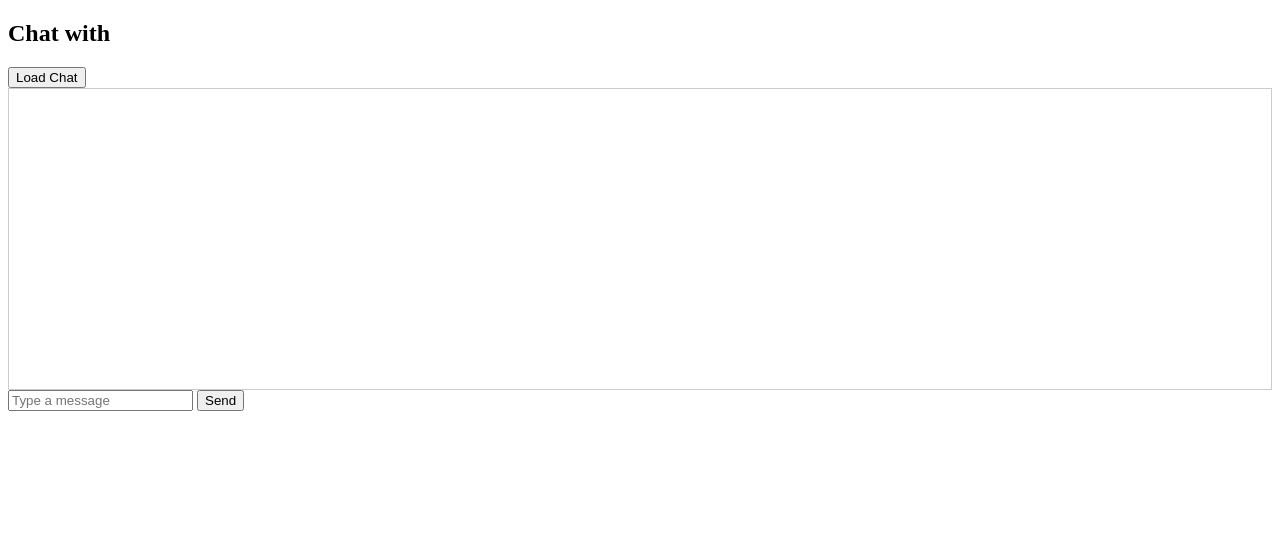
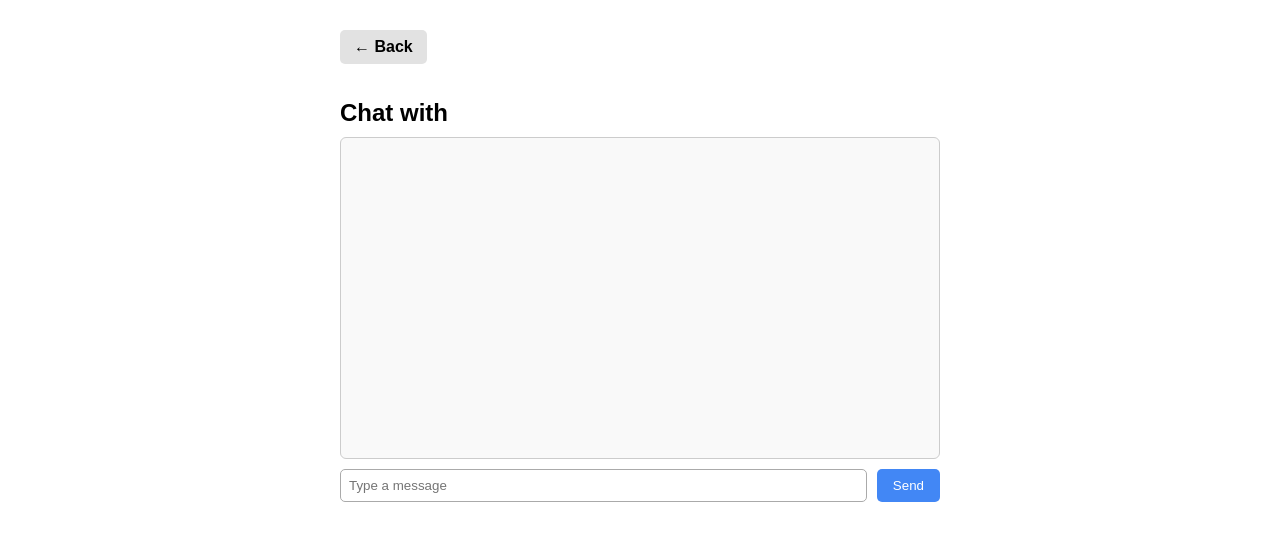
Before and after one commit to Deeksha517/chat_analyzer, a Flask app: template templates/chat.html in a window 1280 px wide. Shown: the top 541 px of the page. Run offline with Flask 3, Linux system fonts and the light colour scheme; the template is opened without the code that fills it, so the values that code supplies are empty; some libraries are stand-ins or nearby versions.

Commit message:
feat: implemented back logic in inbox

```diff
--- a/app.py
+++ b/app.py
@@ -6,6 +6,9 @@ from flask import Flask, request, jsonify, redirect, url_for, session, render_te
 from flask_bcrypt import Bcrypt # type: ignore
 from datetime import datetime, timedelta
 from flask_socketio import SocketIO, join_room, emit
+from urllib.parse import urlparse
+
+
 
 
 # 1. Near the top of app.py, define your inbox‑listing SQL
@@ -391,8 +394,18 @@ def chat(username):
                           ORDER BY timestamp ASC''', (sender, receiver, receiver, sender))
         messages = cursor.fetchall()
 
-    # Render the chat page with the messages
-    return render_template('chat.html', username=username, messages=messages)
+    # Get the previous page (referrer)
+    referrer = request.referrer
+    if referrer:
+        back_url = urlparse(referrer).path
+        # Avoid redirecting back to login or register pages
+        if back_url in ['/login', '/register']:
+            back_url = url_for('dashboard')  # Redirect to the dashboard if coming from login/register
+    else:
+        back_url = url_for('dashboard')  # Fallback to dashboard if referrer is not available
+
+    # Render the chat page with the messages and back button URL
+    return render_template('chat.html', username=username, messages=messages, back_url=back_url)
 
 # Route to fetch chat history for a specific conversation
 @app.route('/get_chat/<receiver>', methods=['GET'])
--- a/templates/chat.html
+++ b/templates/chat.html
@@ -4,64 +4,82 @@
     <title>Chat</title>
     <script src="https://cdnjs.cloudflare.com/ajax/libs/socket.io/4.4.1/socket.io.js"></script>
     <script>
-        var socket = io();  // Initialize Socket.IO client
+        var socket = io();
 
-        // On page load: join the room and then load history
-        window.onload = function() {
-            const sender   = "{{ session['username'] }}";
+        window.onload = function () {
+            const sender = "{{ session['username'] }}";
             const receiver = document.getElementById("receiver").value;
 
-            // Tell the server we want to join this private room
+            // Join the socket room for private messaging
             socket.emit('join_room', { username: sender, receiver: receiver });
 
-            // Now fetch and render chat history
+            // Load chat history
             loadChat();
         };
 
-        // Function to send the message
         function sendMessage() {
-            var receiver = document.getElementById("receiver").value;
-            var message = document.getElementById("message").value;
-
-            console.log("Sending message:", message);  // Debugging log
+            const receiver = document.getElementById("receiver").value;
+            const messageInput = document.getElementById("message");
+            const message = messageInput.value;
 
             if (message.trim() === "") {
                 alert("Please enter a message.");
-                return;  // Don't send empty messages
+                return;
             }
 
-            // Emit the message via Socket.IO to the server
+            // Emit the message to the server via Socket.io
             socket.emit('send_message', {
                 sender: '{{ session["username"] }}',
                 receiver: receiver,
                 message: message
             });
 
-            // Clear the message input field
-            document.getElementById("message").value = "";
+            // Clear message input field after sending
+            messageInput.value = "";
         }
 
-        // Listen for new messages in real-time
-        socket.on('receive_message', function(data) {
-            var chatBox = document.getElementById("chat-box");
-            chatBox.innerHTML += `<p><strong>${data.sender}:</strong> ${data.message}</p>`;
-            chatBox.scrollTop = chatBox.scrollHeight;  // Scroll to the bottom
+        // Handle incoming messages
+        socket.on('receive_message', function (data) {
+            appendMessage(data.sender, data.message, data.sender === '{{ session["username"] }}');
         });
 
-        // Load previous chat messages
+        function appendMessage(sender, message, isCurrentUser) {
+            const chatBox = document.getElementById("chat-box");
+
+            const messageDiv = document.createElement("div");
+            messageDiv.classList.add("message");
+            messageDiv.classList.add(isCurrentUser ? "sent" : "received");
+
+            const nameSpan = document.createElement("strong");
+            nameSpan.textContent = sender + ": ";
+
+            const messageSpan = document.createElement("span");
+            messageSpan.textContent = message;
+
+            messageDiv.appendChild(nameSpan);
+            messageDiv.appendChild(messageSpan);
+            chatBox.appendChild(messageDiv);
+
+            // Auto-scroll only if near the bottom
+            if (chatBox.scrollHeight - chatBox.scrollTop <= chatBox.clientHeight + 100) {
+                chatBox.scrollTop = chatBox.scrollHeight;
+            }
+        }
+
+        // Load the chat history for the specific user
         function loadChat() {
-            var receiver = document.getElementById("receiver").value;
+            const receiver = document.getElementById("receiver").value;
 
             fetch(`/get_chat/${receiver}`)
                 .then(response => response.json())
                 .then(messages => {
-                    var chatBox = document.getElementById("chat-box");
+                    const chatBox = document.getElementById("chat-box");
                     chatBox.innerHTML = "";
                     messages.forEach(msg => {
-                        chatBox.innerHTML += `<p><strong>${msg.sender}:</strong> ${msg.message} <small>${msg.timestamp}</small></p>`;
+                        const isCurrentUser = msg.sender === '{{ session["username"] }}';
+                        appendMessage(msg.sender, msg.message, isCurrentUser);
                     });
 
-                    // Auto-scroll to the latest message
                     chatBox.scrollTop = chatBox.scrollHeight;
                 })
                 .catch(error => {
@@ -69,15 +87,105 @@
                 });
         }
     </script>
+
+    <style>
+        body {
+            font-family: Arial, sans-serif;
+            max-width: 600px;
+            margin: 30px auto;
+            padding: 0 20px;
+        }
+
+        .back-button {
+            display: inline-block;
+            margin-bottom: 15px;
+            padding: 8px 14px;
+            background-color: #e2e2e2;
+            color: #000;
+            border-radius: 5px;
+            text-decoration: none;
+            font-weight: bold;
+        }
+
+        .back-button:hover {
+            background-color: #ccc;
+        }
+
+        h2 {
+            margin-bottom: 10px;
+        }
+
+        #chat-box {
+            border: 1px solid #ccc;
+            height: 300px;
+            overflow-y: auto;
+            padding: 10px;
+            background-color: #f9f9f9;
+            margin-bottom: 10px;
+            border-radius: 6px;
+        }
+
+        .message {
+            padding: 8px 12px;
+            margin: 6px 0;
+            border-radius: 15px;
+            max-width: 80%;
+            word-wrap: break-word;
+        }
+
+        .sent {
+            background-color: #d1f7c4;
+            align-self: flex-end;
+            text-align: right;
+            margin-left: auto;
+        }
+
+        .received {
+            background-color: #e2e2ff;
+            align-self: flex-start;
+            text-align: left;
+            margin-right: auto;
+        }
+
+        form {
+            display: flex;
+            gap: 10px;
+            margin-top: 10px;
+        }
+
+        input[type="text"] {
+            flex: 1;
+            padding: 8px;
+            border: 1px solid #aaa;
+            border-radius: 5px;
+        }
+
+        button {
+            padding: 8px 16px;
+            background-color: #4287f5;
+            color: white;
+            border: none;
+            border-radius: 5px;
+            cursor: pointer;
+        }
+
+        button:hover {
+            background-color: #326dd3;
+        }
+    </style>
 </head>
 <body>
+    <!-- Dynamic Back Button -->
+    <a href="{{ back_url }}" class="back-button">← Back</a>
+
     <h2>Chat with <span id="recipient-name">{{ username }}</span></h2>
     <input type="hidden" id="receiver" value="{{ username }}">
-    <button onclick="loadChat()">Load Chat</button>
 
-    <div id="chat-box" style="border:1px solid #ccc; height: 300px; overflow-y: scroll;"></div>
+    <div id="chat-box"></div>
 
-    <input type="text" id="message" placeholder="Type a message">
-    <button onclick="sendMessage()">Send</button>
+    <form id="chat-form" onsubmit="sendMessage(); return false;">
+        <input type="text" id="message" placeholder="Type a message" autocomplete="off">
+        <button type="submit">Send</button>
+    </form>
 </body>
 </html>
```
Also changed, not shown: users.db.
